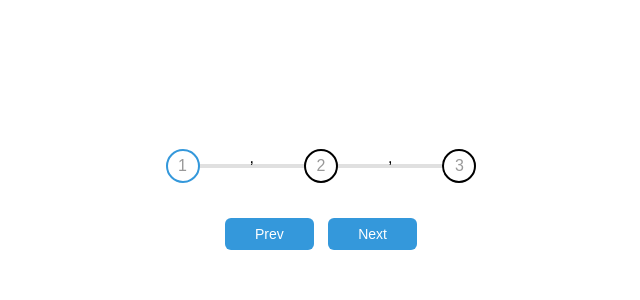
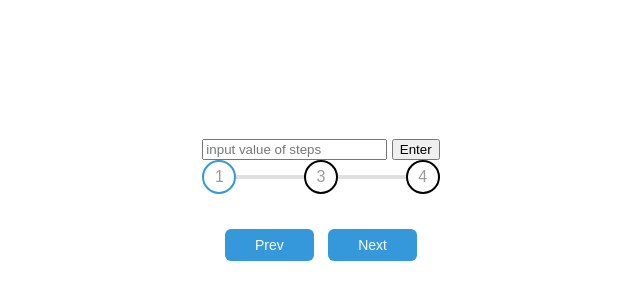
Before and after one commit to MarjohnLanoy/react, a website built with Parcel: page index.html in a window 1280 px wide. Shown: the part 198-498 px from the top of the page, without its empty margins (319-959 px from the left). Built offline with nearby package versions, Linux system fonts and the light colour scheme.

Commit message:
adding enter

```diff
--- a/index.html
+++ b/index.html
@@ -8,7 +8,10 @@
 </head>
 <body>
     <div class="container">
+        <input class="stepsValue" placeholder="input value of steps" type="text">
+        <button class="submit-btn" >Enter</button>
         <div class="progress-container">
+
             <div class="progress" id="progress"></div>
             <div class="circle active">1</div>
             <div class="circle">3</div>
--- a/script.js
+++ b/script.js
@@ -1,7 +1,15 @@
 const container = document.querySelector(`.container`)
 const containerProgress = document.querySelector(`.progress-container`)
-const countSteps = 3;
+const btn = document.querySelector(`.submit-btn`)
+let countSteps
 let activeSteps = 1
+
+const getEnterSteps = function() {
+   const inputSteps =+ document.querySelector(`.stepsValue`).value
+   countSteps = inputSteps
+   console.log(countSteps)
+   generateCircles()
+}
 
 const addHTML = function(numSteps){
    let result = []
@@ -15,7 +23,7 @@ const addHTML = function(numSteps){
 
 const generateCircles = function(){
    const circles = document.querySelectorAll(`.circle`)
-   const html = addHTML(countSteps)
+   const html = addHTML(countSteps).join(``)
    circles.forEach(el => el.remove())
    containerProgress.insertAdjacentHTML(`beforeend`, html)
 }
@@ -51,7 +59,7 @@ const updateBtn = function(e) {
 };
 
 const init = function(){
-   generateCircles()
+   btn.addEventListener(`click`, getEnterSteps)
    container.addEventListener(`click`,updateBtn)
 }
 init()
```
